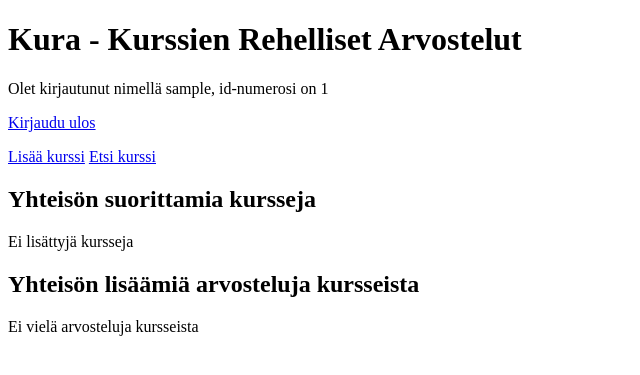
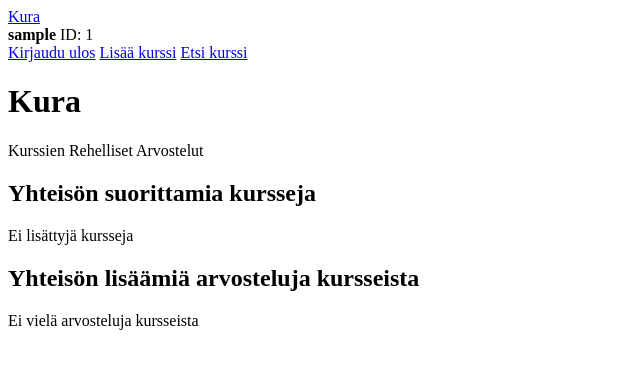
Before and after one commit to ValioEilax/kura, a Flask app: template templates/index.html in a window 1280 px wide. Shown: the top 375 px of the page, without its empty margins (0-640 px from the left). Run offline with Flask 3, Linux system fonts and the light colour scheme; the template is opened without the code that fills it, so the values that code supplies are empty; the visitor is signed in with stand-in values (Sample User, id 1).

Commit message:
Refactor index and use layout for index

```diff
--- /dev/null
+++ b/templates/base.html
@@ -0,0 +1,48 @@
+<!DOCTYPE html>
+<html lang="fi">
+<head>
+  <meta charset="utf-8">
+  <meta name="viewport" content="width=device-width, initial-scale=1">
+  <title>{% block title %}Kura{% endblock %}</title>
+</head>
+<body>
+
+  <!-- Shared header, visible on every page -->
+  <header class="site-header">
+    <nav class="top-nav">
+      <!-- Link to the home page -->
+      <a class="home-link" href="{{ url_for('index') }}">Kura</a>
+    </nav>
+
+    {% if session.username %}
+      <section class="card user-info">
+        <div class="user-meta">
+          <strong class="user-name">{{ session.username }}</strong>
+          <span class="user-id">ID: {{ session.user_id }}</span>
+        </div>
+        <nav class="actions">
+          <a class="button ghost" href="{{ url_for('logout') }}">Kirjaudu ulos</a>
+          <a class="button primary" href="{{ url_for('new_course') }}">Lisää kurssi</a>
+          <a class="button outline" href="{{ url_for('find_course') }}">Etsi kurssi</a>
+        </nav>
+      </section>
+    {% else %}
+      <section class="card auth-card">
+        <nav class="auth-actions">
+          <a class="button primary" href="{{ url_for('login') }}">Kirjaudu sisään</a>
+          <a class="button outline" href="{{ url_for('register') }}">Luo tunnus</a>
+        </nav>
+      </section>
+    {% endif %}
+  </header>
+
+  <!-- Page-specific content -->
+  <main class="content">
+    {% block content %}{% endblock %}
+  </main>
+
+  <!-- Optional: shared footer -->
+  {% block footer %}{% endblock %}
+
+</body>
+</html>
--- a/templates/index.html
+++ b/templates/index.html
@@ -1,60 +1,51 @@
-<!DOCTYPE html>
-<html>
-  <head>
-    <title>Kura</title>
-  </head>
-  <body>
-    <h1>Kura - Kurssien Rehelliset Arvostelut</h1>
-    {% if session.username %}
-    <p>
-      Olet kirjautunut nimellä {{ session.username }}, id-numerosi on {{
-      session.user_id }}
-      <p>
-        <a href="/logout">Kirjaudu ulos</a>
-      </p>
-      <p>
-        <a href="/new_course">Lisää kurssi</a>
-        <a href="/find_course">Etsi kurssi</a>
-      </p>
-    </p>
-    {% else %}
-    <p>
-      <a href="/login">Kirjaudu sisään</a>
-      <a href="/register">Luo tunnus</a>
-    </p>
-    {% endif %}
+{% extends "base.html" %}
 
+{% block title %}Kura - Kurssien Arvostelut{% endblock %}
 
-    <h2>Yhteisön suorittamia kursseja</h2>
+{% block content %}
+<header class="site-header">
+  <div class="brand">
+    <h1 class="brand-title">Kura</h1>
+    <p class="subtitle">Kurssien Rehelliset Arvostelut</p>
+  </div>
+</header>
+
+<main class="site-main">
+  <section class="section courses-section">
+    <h2 class="section-title">Yhteisön suorittamia kursseja</h2>
     {% if courses %}
-      <ul>
+      <ul class="course-list">
         {% for course in courses %}
-        <li>
-          <a href="/user/{{ course.user_id }}">{{ course.username }}</a>
-        suoritti kurssin:
-          <a href="/course/{{ course.id }}">{{ course.code }} {{ course.name }} ({{ course.credits }} op)</a>
-        </li>
+          <li class="course-item">
+            <a class="user-link" href="/user/{{ course.user_id }}">{{ course.username }}</a>
+            suoritti kurssin:
+            <a class="course-link" href="/course/{{ course.id }}">{{ course.code }} {{ course.name }} ({{ course.credits }} op)</a>
+          </li>
         {% endfor %}
       </ul>
     {% else %}
-      <p>Ei lisättyjä kursseja</p>
+      <p class="empty-state">Ei lisättyjä kursseja</p>
     {% endif %}
+  </section>
 
-        <h2>Yhteisön lisäämiä arvosteluja kursseista</h2>
+  <section class="section reviews-section">
+    <h2 class="section-title">Yhteisön lisäämiä arvosteluja kursseista</h2>
     {% if reviews %}
-      <ul>
+      <ul class="review-list">
         {% for review in reviews %}
-        <li>
-        <a href="/user/{{ review.user_id }}">{{ review.reviewer_name }}</a>
-        antoi kurssille
-        <a href="/course/{{ review.course_id }}/show_review">
-          {{ review.course_name }}
-          {{ "★" * (review.rating) }}{{ "☆" * (5 - (review.rating)) }}
-      </li>
+          <li class="review-item">
+            <a class="user-link" href="/user/{{ review.user_id }}">{{ review.reviewer_name }}</a>
+            antoi kurssille
+            <a class="review-link" href="/course/{{ review.course_id }}/show_review">
+              {{ review.course_name }}
+              {{ "★" * (review.rating | int) }}{{ "☆" * (5 - (review.rating | int)) }}
+            </a>
+          </li>
         {% endfor %}
       </ul>
     {% else %}
-      <p>Ei vielä arvosteluja kursseista</p>
+      <p class="empty-state">Ei vielä arvosteluja kursseista</p>
     {% endif %}
-  </body>
-</html>
+  </section>
+</main>
+{% endblock %}
```
